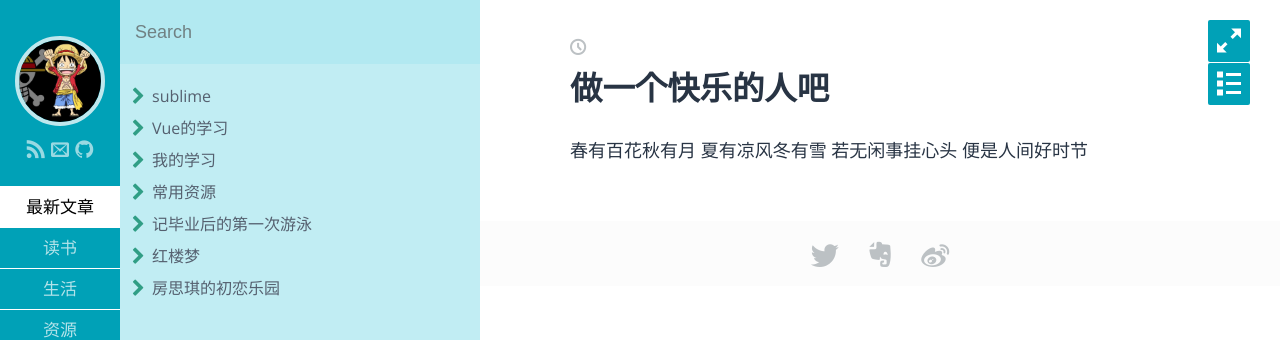
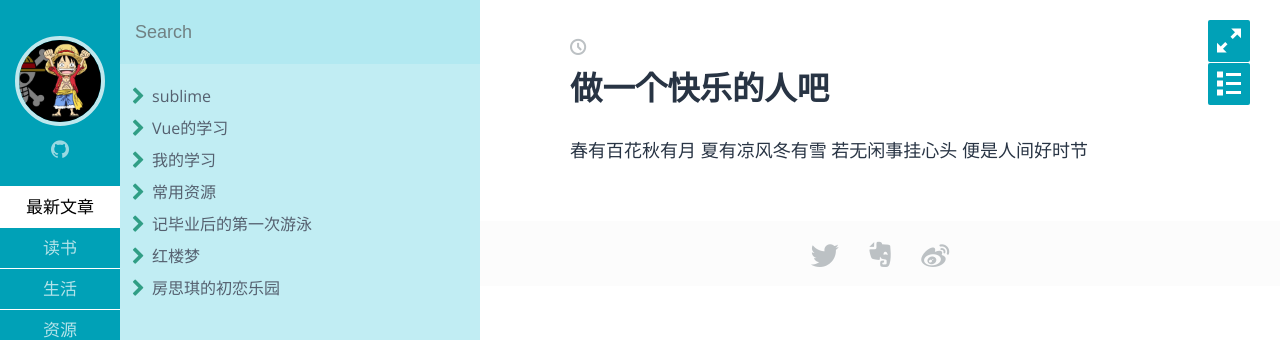
Before and after one commit to yyyyama/yyyyama.github.io, a Jekyll site: the page built from index.md, in a window 1280 px wide. Shown: the top 340 px of the page. Built offline with Jekyll 4.4.1, drawn with Linux system fonts in a browser that asks for light colours; some web fonts are replaced.

Commit message:
modify sidebar.html

```diff
--- a/_includes/sidebar.html
+++ b/_includes/sidebar.html
@@ -5,8 +5,8 @@
     </a>
 
     <div id="sidebar-social">
-      <a href="{{ site.rss_url | prepend: site.baseurl }}" class="sidebar-social-icon feed"></a>
-      <a href="mailto:{{ site.email }}" class="sidebar-social-icon email"></a>
+      <!-- <a href="{{ site.rss_url | prepend: site.baseurl }}" class="sidebar-social-icon feed"></a>
+      <a href="mailto:{{ site.email }}" class="sidebar-social-icon email"></a> -->
       {% include social.html %}
     </div>
 
```
